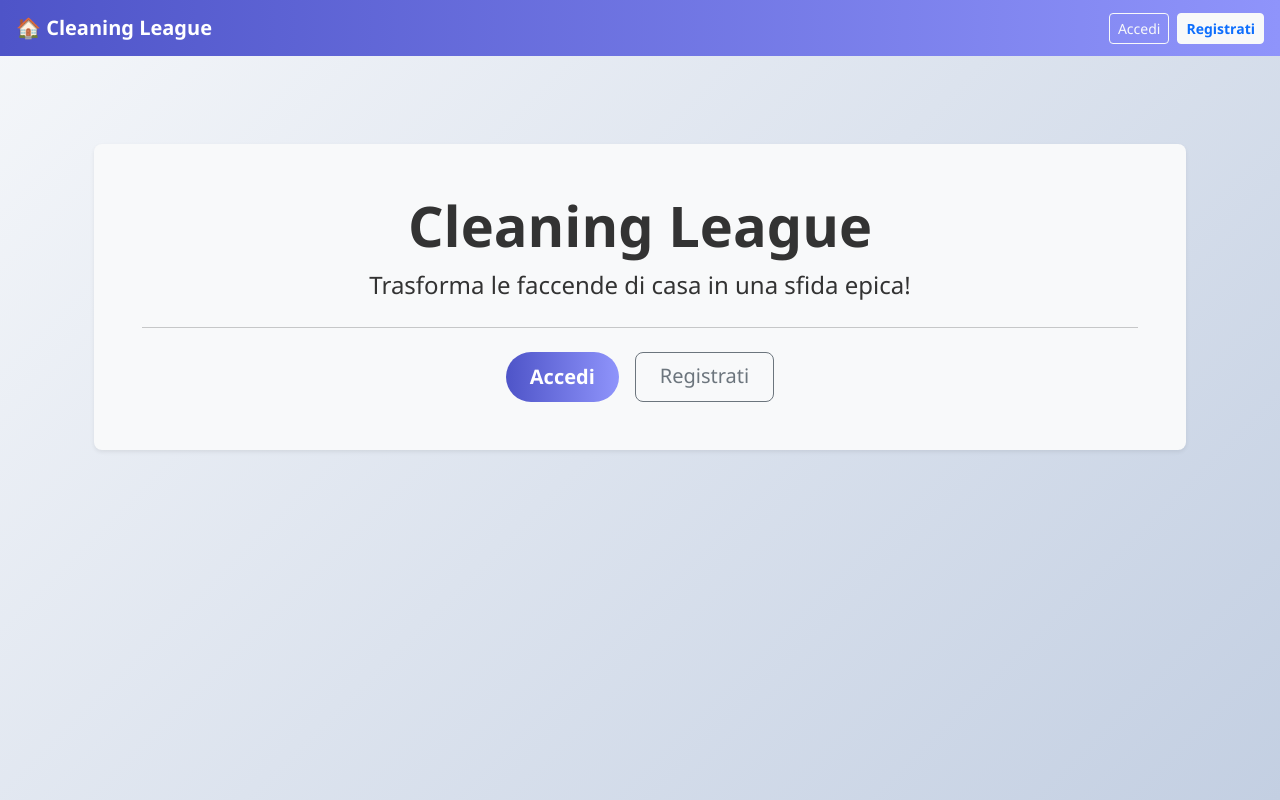
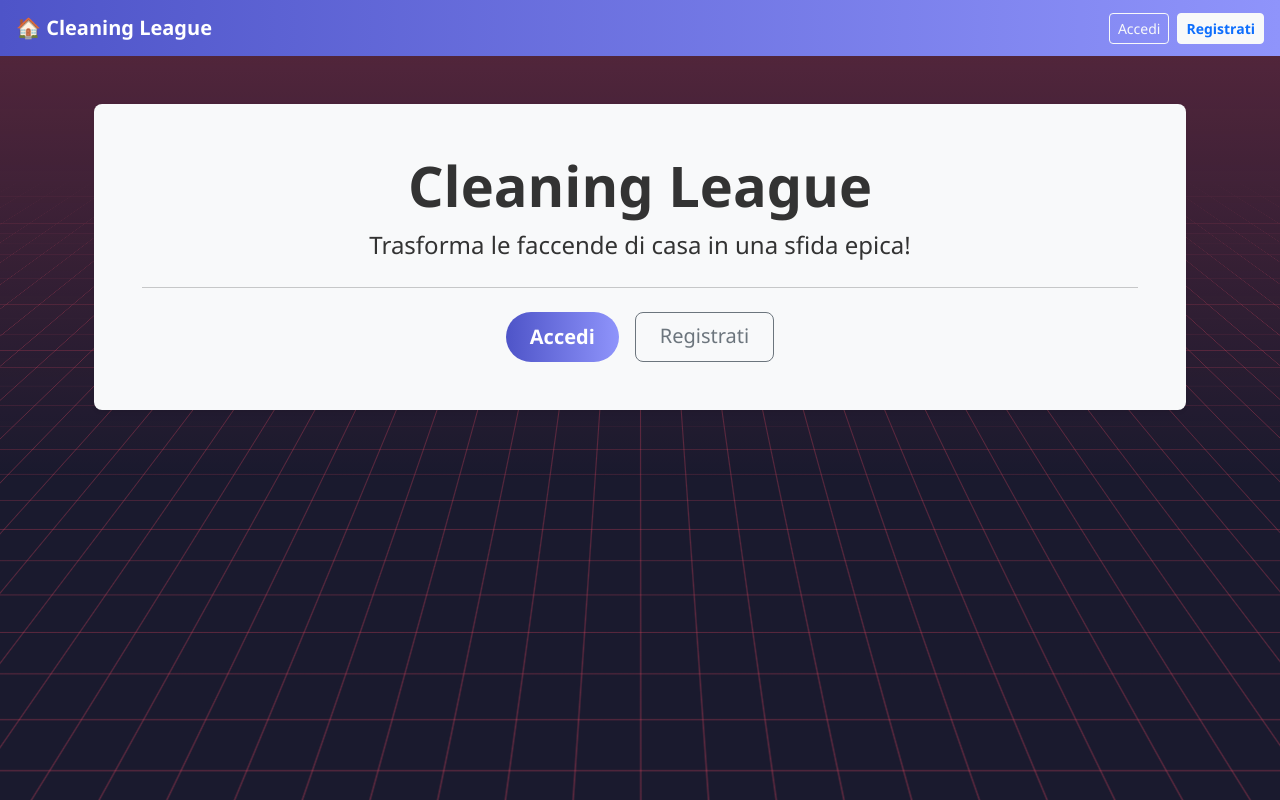
Before and after one commit to EddieSbock/Cleaning_League, a React (Create React App) app in the folder frontend/: page / in a window 1280 px wide. Built offline with nearby package versions, Linux system fonts and the light colour scheme.

Commit message:
aggiunta sfondo

```diff
--- a/frontend/src/App.js
+++ b/frontend/src/App.js
@@ -6,6 +6,7 @@ import './App.css';
 import Menubar from './components/Menubar';
 import PrivateRoute from './components/PrivateRoute';
 import ClickSpark from './components/ClickSpark';
+import Background from './components/Background';
 
 import Dashboard from './pages/Dashboard';
 import Login from './pages/Login';
@@ -26,12 +27,16 @@ function App() {
     <BrowserRouter>
 
       <ClickSpark
-  sparkColor='#000000ff'
+        sparkColor='#00fff5'
         sparkSize={10}
         sparkRadius={15}
         sparkCount={8}
         duration={400}
       >
+        <div style={{ position: 'fixed', top: 0, left: 0, width: '100%', height: '100%', zIndex: 0 }}>
+                <Background />
+              </div>
+        <div style={{ position: 'relative', zIndex: 10 }}>
 
        {/* La Menubar sta FUORI dalle Routes così rimane fissa in tutte le pagine */}
           <Menubar />
@@ -89,6 +94,7 @@ function App() {
 
             </Routes>
           </div>
+        </div>
       </ClickSpark>
     </BrowserRouter>
   );
--- /dev/null
+++ b/frontend/src/components/Background.css
@@ -0,0 +1,52 @@
+
+
+.retro-container {
+    position: absolute;
+    top: 0;
+    left: 0;
+    width: 100%;
+    height: 100%;
+    overflow: hidden;
+    background-color: #1a1a2e;
+    z-index: 0;
+    perspective: 1000px;
+}
+
+.retro-grid {
+    position: absolute;
+    width: 200%;
+    height: 200%;
+    left: -50%;
+    top: -50%;
+    background-image:
+        linear-gradient(to right, rgba(233, 69, 96, 0.3) 1px, transparent 1px),
+        linear-gradient(to bottom, rgba(233, 69, 96, 0.3) 1px, transparent 1px);
+    background-size: 40px 40px; /* Grandezza quadratini */
+    transform: rotateX(60deg); /* L'inclinazione che crea l'effetto pavimento */
+    animation: grid-move 20s linear infinite; /* Animazione movimento */
+
+    /* Sfumatura per far sparire la griglia in lontananza */
+    mask-image: linear-gradient(to bottom, transparent 5%, black 40%);
+    -webkit-mask-image: linear-gradient(to bottom, transparent 5%, black 40%);
+}
+
+/* Effetto bagliore all'orizzonte */
+.retro-horizon {
+    position: absolute;
+    top: 0;
+    left: 0;
+    width: 100%;
+    height: 60%;
+    background: linear-gradient(180deg, rgba(233, 69, 96, 0.3) 0%, transparent 100%);
+    z-index: 1;
+    pointer-events: none;
+}
+
+@keyframes grid-move {
+    0% {
+        background-position: 0 0;
+    }
+    100% {
+        background-position: 0 40px; /* Deve corrispondere a background-size */
+    }
+}
--- /dev/null
+++ b/frontend/src/components/Background.jsx
@@ -0,0 +1,16 @@
+import React from 'react';
+import './Background.css';
+
+const Background = () => {
+  return (
+    <div className="retro-container">
+      {/* Il bagliore in alto */}
+      <div className="retro-horizon"></div>
+
+      {/* La griglia in movimento */}
+      <div className="retro-grid"></div>
+    </div>
+  );
+};
+
+export default Background;
```
Lines whose indentation alone changed are shown as unchanged.
